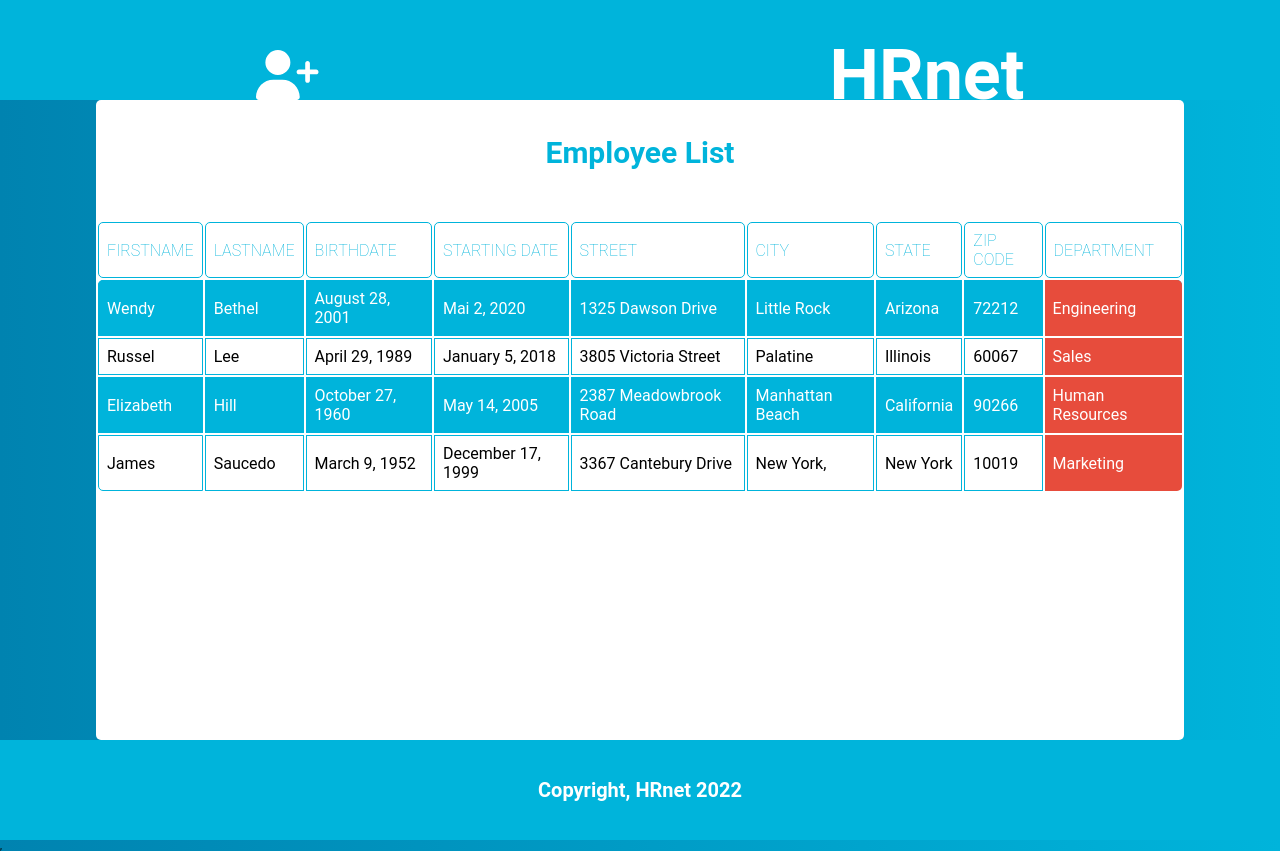
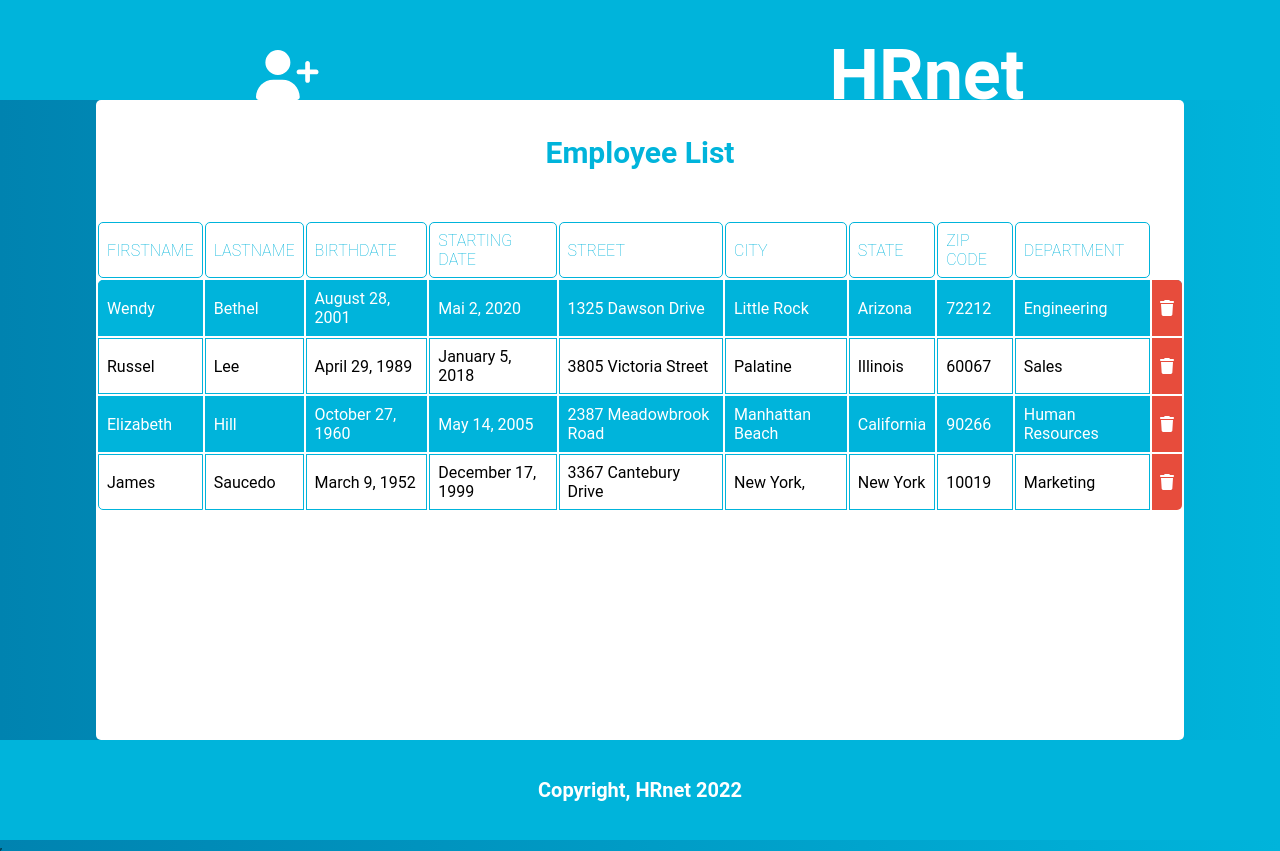
Before and after one commit to PingrisAlexis/HRnet-part1, a React (Create React App) app: page /employee-list in a window 1280 px wide. Built offline with nearby package versions, Linux system fonts and the light colour scheme.

Commit message:
add dynamic employee on table

```diff
--- a/src/components/employee-table/EmployeeTable.tsx
+++ b/src/components/employee-table/EmployeeTable.tsx
@@ -1,13 +1,23 @@
-import react, {FunctionComponent} from "react";
-import styles from './EmployeeTable.module.scss';
+import React from "react";
+import styles from "./EmployeeTable.module.scss";
+import {FunctionComponent} from "react";
 import {EmployeeState, IEmployee} from "../../type.d";
-import {shallowEqual, useSelector} from "react-redux";
+import {shallowEqual, useSelector, useDispatch} from "react-redux";
+import { Dispatch } from "redux";
+import {faTrash} from '@fortawesome/free-solid-svg-icons';
+import {FontAwesomeIcon} from "@fortawesome/react-fontawesome";
+import {removeEmployee} from "../../store/actionCreators";
 
 const EmployeeTable:FunctionComponent = ():JSX.Element => {
+    const dispatch: Dispatch<any> = useDispatch()
     const employees: readonly IEmployee[] = useSelector(
         (state: EmployeeState) => state.employees,
         shallowEqual
     )
+
+    const deleteEmployee = (employee: IEmployee) => {
+        dispatch(removeEmployee(employee))
+    }
 
 
     return (
@@ -40,6 +50,9 @@ const EmployeeTable:FunctionComponent = ():JSX.Element => {
                         <td>{employee.selectedState}</td>
                         <td>{employee.zipCode}</td>
                         <td>{employee.selectedDepartment}</td>
+                        <td onClick={() => deleteEmployee(employee)}>
+                            <FontAwesomeIcon  icon={faTrash} />
+                        </td>
                     </tr>
                     ))}
                 </tbody>
```
Lines whose indentation alone changed are shown as unchanged.
